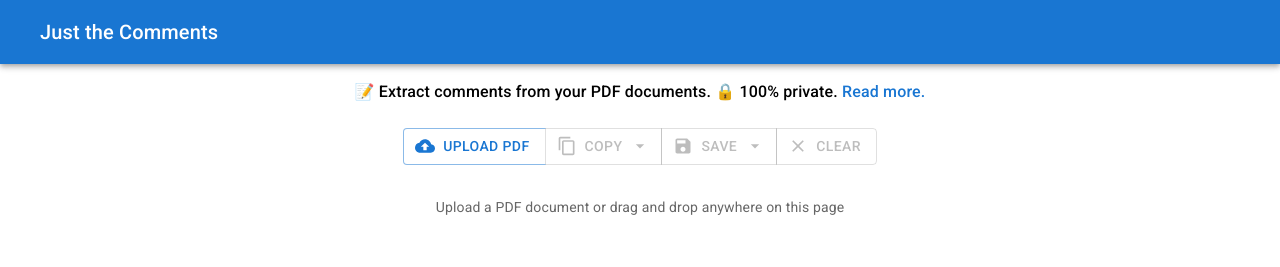
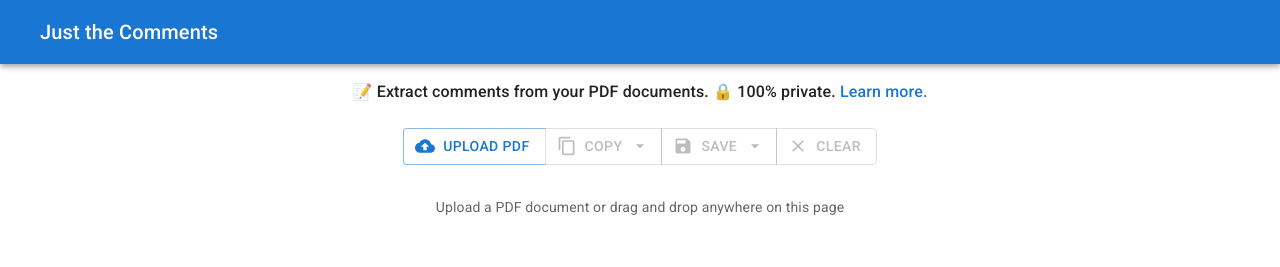
Before and after one commit to drheinheimer/just-the-comments, a React (Vite) app: page / in a window 1280 px wide. Shown: the top 267 px of the page. Built offline with nearby package versions, Linux system fonts and the light colour scheme; some icons are missing; a web font is replaced by a local one.

Commit message:
add dark mode & update repo links

```diff
--- a/src/App.tsx
+++ b/src/App.tsx
@@ -2,7 +2,7 @@
 import Navbar from './components/Navbar'
 import CommentsTable from './components/CommentsTable'
 import { saveAs } from 'file-saver'
-import { Container, Typography, Box, Button, Fab, Select, MenuItem, Checkbox, ListItemText, FormControl, InputLabel, OutlinedInput, Menu, Snackbar, Alert, ButtonGroup } from '@mui/material'
+import { Container, Typography, Box, Button, Fab, Select, MenuItem, Checkbox, ListItemText, FormControl, InputLabel, OutlinedInput, Menu, Snackbar, Alert, ButtonGroup, ThemeProvider, createTheme, CssBaseline } from '@mui/material'
 import { CloudUpload as CloudUploadIcon, KeyboardArrowUp as KeyboardArrowUpIcon, ArrowDropDown as ArrowDropDownIcon, ContentCopy as ContentCopyIcon, Save as SaveIcon, Clear as ClearIcon } from '@mui/icons-material'
 import type { GridRowSelectionModel } from '@mui/x-data-grid'
 
@@ -202,6 +202,30 @@
   const [columnVisibility, setColumnVisibility] = useState<{ [key: string]: boolean }>(DEFAULT_COLUMNS);
   const [copySuccess, setCopySuccess] = useState<boolean>(false);
   const [noCommentsWarning, setNoCommentsWarning] = useState<boolean>(false);
+  const [darkMode, setDarkMode] = useState<boolean>(() => {
+    // Check localStorage or system preference
+    const saved = localStorage.getItem('darkMode');
+    if (saved !== null) {
+      return JSON.parse(saved);
+    }
+    return window.matchMedia('(prefers-color-scheme: dark)').matches;
+  });
+
+  // Create theme based on dark mode
+  const theme = createTheme({
+    palette: {
+      mode: darkMode ? 'dark' : 'light',
+    },
+  });
+
+  // Toggle dark mode and save to localStorage
+  const toggleDarkMode = useCallback(() => {
+    setDarkMode(prev => {
+      const newMode = !prev;
+      localStorage.setItem('darkMode', JSON.stringify(newMode));
+      return newMode;
+    });
+  }, []);
 
   const handleSelectionChange = useCallback((selectionModel: GridRowSelectionModel) => {
     if (selectionModel.type === 'include') {
@@ -552,8 +576,9 @@
 
 
   return (
-    <>
-      <Navbar />
+    <ThemeProvider theme={theme}>
+      <CssBaseline />
+      <Navbar darkMode={darkMode} onToggleDarkMode={toggleDarkMode} />
 
       {/* Main Content */}
       <Container maxWidth="md" sx={{ mt: 2 }}>
@@ -561,7 +586,7 @@
           📝 Extract comments from your PDF documents. 🔒 100% private.{' '}
           <Box
             component="a"
-            href="https://github.com/drheinheimer/just-the-comments#readme"
+            href="https://github.com/fd-labs/just-the-comments#readme"
             target="_blank"
             rel="noopener noreferrer"
             sx={{
@@ -570,7 +595,7 @@
               '&:hover': { textDecoration: 'underline' }
             }}
           >
-            Read more.
+            Learn more.
           </Box>
         </Typography>
 
@@ -776,9 +801,9 @@
           mt: 8,
           py: 3,
           px: 2,
-          backgroundColor: 'grey.100',
+          backgroundColor: 'background.paper',
           borderTop: '1px solid',
-          borderColor: 'grey.300'
+          borderColor: 'divider'
         }}
       >
         <Container maxWidth="md">
@@ -787,7 +812,7 @@
               Made with ❤️ by{' '}
               <Box
                 component="a"
-                href="https://github.com/drheinheimer/just-the-comments"
+                href="https://github.com/fd-labs"
                 target="_blank"
                 rel="noopener noreferrer"
                 sx={{
@@ -801,7 +826,7 @@
               {' • '}
               <Box
                 component="a"
-                href="https://github.com/drheinheimer/just-the-comments"
+                href="https://github.com/fd-labs/just-the-comments"
                 target="_blank"
                 rel="noopener noreferrer"
                 sx={{
@@ -816,7 +841,7 @@
           </Box>
         </Container>
       </Box>
-    </>
+    </ThemeProvider>
   )
 }
 
--- a/src/components/Navbar.tsx
+++ b/src/components/Navbar.tsx
@@ -5,8 +5,15 @@
 import IconButton from '@mui/material/IconButton';
 import GitHubIcon from '@mui/icons-material/GitHub';
 import ChatIcon from '@mui/icons-material/Chat';
+import BedtimeIcon from '@mui/icons-material/Bedtime';
+import LightModeIcon from '@mui/icons-material/LightMode';
 
-export default function Navbar() {
+interface NavbarProps {
+  darkMode: boolean;
+  onToggleDarkMode: () => void;
+}
+
+export default function Navbar({ darkMode, onToggleDarkMode }: NavbarProps) {
   return (
     <Box sx={{ flexGrow: 1 }}>
       <AppBar position="static">
@@ -31,8 +38,16 @@
           </Box>
           <IconButton
             color="inherit"
+            onClick={onToggleDarkMode}
+            aria-label="Toggle dark mode"
+            sx={{ mr: 1 }}
+          >
+            {darkMode ? <LightModeIcon /> : <BedtimeIcon />}
+          </IconButton>
+          <IconButton
+            color="inherit"
             component="a"
-            href="https://github.com/drheinheimer/just-the-comments"
+            href="https://github.com/fd-labs/just-the-comments"
             target="_blank"
             rel="noopener noreferrer"
             aria-label="View source on GitHub"
```
